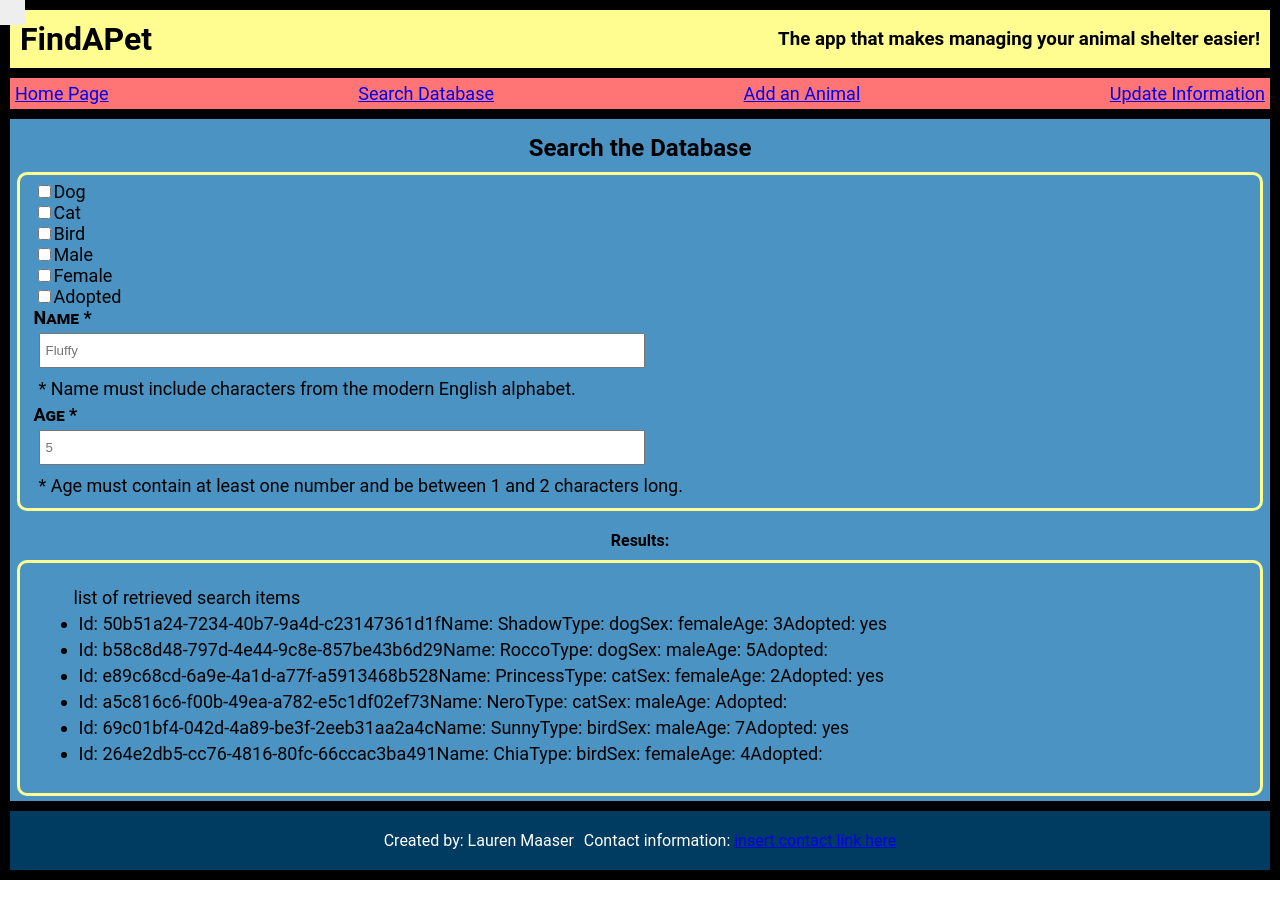
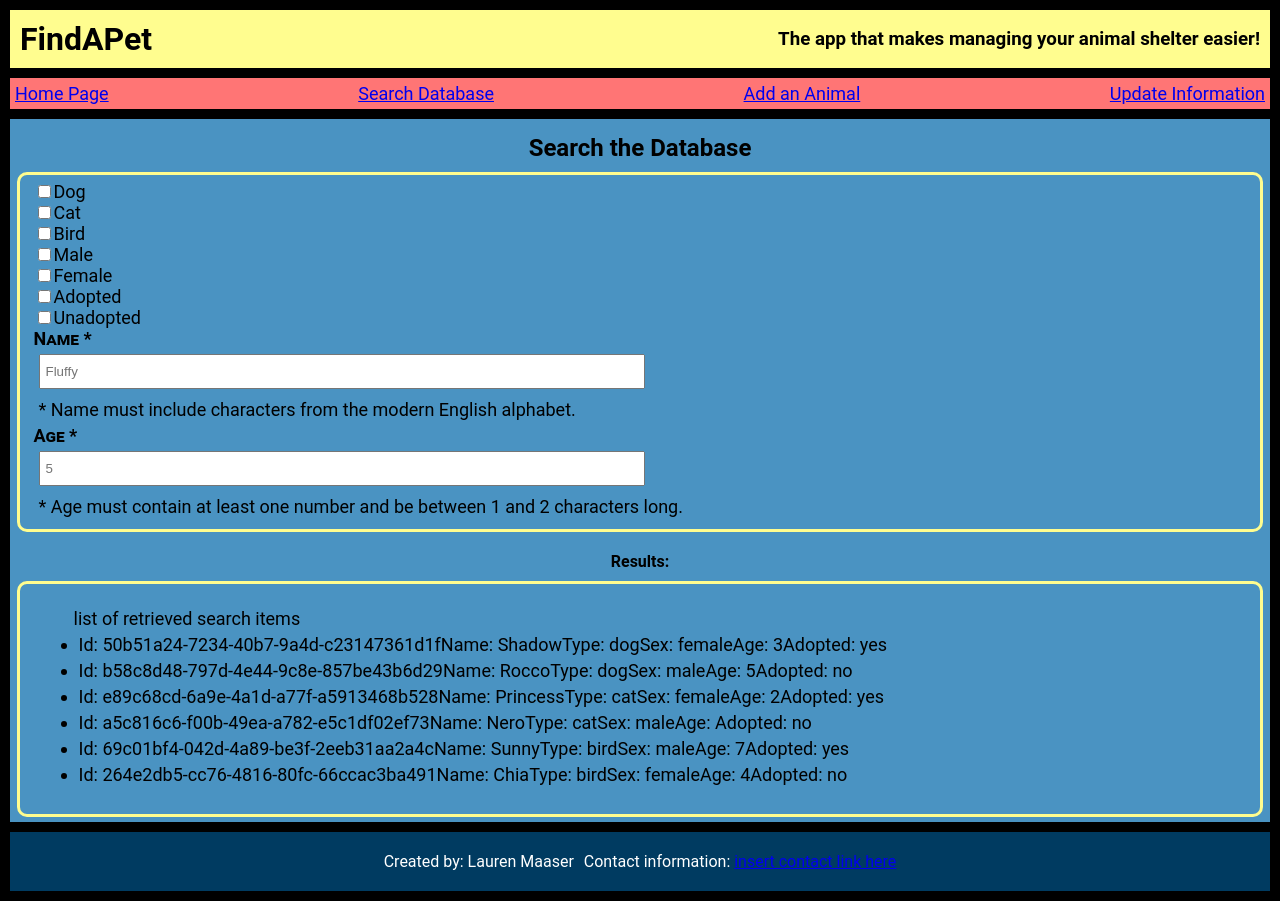
Before and after one commit to Lmcmaaser/find-a-pet-app, a React (Create React App) app: page /search in a window 1280 px wide. Before the commit the page ends 880 px from the top, so only its background shows below. Built offline with nearby package versions, Linux system fonts and the light colour scheme.

Commit message:
changed adopted data format

```diff
--- a/src/Add/Add.js
+++ b/src/Add/Add.js
@@ -48,12 +48,14 @@ class Add extends React.Component {
     event.preventDefault();
     const { name, pet_type, sex, age } = this.state;
     const uuid = uuidv4();
+    const no = "no";
     const pet = {
       id: uuid,
       name: name.value,
       pet_type: pet_type.value,
       sex: sex.value,
-      age: age.value
+      age: age.value,
+      adopted: no
     }
     console.log(pet)
     this.context.addPet(pet)
--- a/src/Search/Search.css
+++ b/src/Search/Search.css
@@ -56,14 +56,6 @@ legend {
   width: 0;
 }
 
-.checkmark {
-  position: absolute;
-  top: 0;
-  left: 0;
-  height: 25px;
-  width: 25px;
-  background-color: #eee;
-}
 
 .container:hover input ~ .checkmark {
   background-color: #ccc;
--- a/src/Search/Search.js
+++ b/src/Search/Search.js
@@ -150,12 +150,24 @@ export default class Search extends React.Component {
                   type="checkbox"
                   id="adopted"
                   name="adopted"
-                  value="adopted"
+                  value="yes"
                   aria-label="select adopted"
                   onChange={event => this.updateAdopted(event.target.value)}
                 />
                 <span className="checkmark"></span>
               Adopted</label>
+
+              <label htmlFor="container">
+                <input
+                  type="checkbox"
+                  id="adopted"
+                  name="adopted"
+                  value="no"
+                  aria-label="select adopted"
+                  onChange={event => this.updateAdopted(event.target.value)}
+                />
+                <span className="checkmark"></span>
+              Unadopted</label>
 
               <label  className="main-label" htmlFor="name">Name *</label>
               <input
--- a/src/Update/Update.js
+++ b/src/Update/Update.js
@@ -133,6 +133,15 @@ class Update extends React.Component {
               onChange={event => this.updateAdoptionStatus(event.target.value)}
             />
             <label htmlFor="yes">Yes</label>
+
+            <input
+              type="radio"
+              id="no"
+              name="no"
+              value="no"
+              onChange={event => this.updateAdoptionStatus(event.target.value)}
+            />
+            <label htmlFor="no">No</label>
           </div>
           <div>
             <button
--- a/src/dummy-store.js
+++ b/src/dummy-store.js
@@ -28,7 +28,7 @@ export default {
       "name": "Rocco",
       "sex": "male",
       "age": "5",
-      // "adopted": "no",
+      "adopted": "no",
     },
     {
       "id": "e89c68cd-6a9e-4a1d-a77f-a5913468b528",
@@ -44,7 +44,7 @@ export default {
       "name": "Nero",
       "sex": "male",
       "age:": "4",
-      // "adopted": "no",
+      "adopted": "no",
     },
     {
       "id": "69c01bf4-042d-4a89-be3f-2eeb31aa2a4c",
@@ -60,7 +60,7 @@ export default {
       "name": "Chia",
       "sex": "female",
       "age": "4",
-      // "adopted": "no",
+      "adopted": "no",
     }
   ]
 }
```
